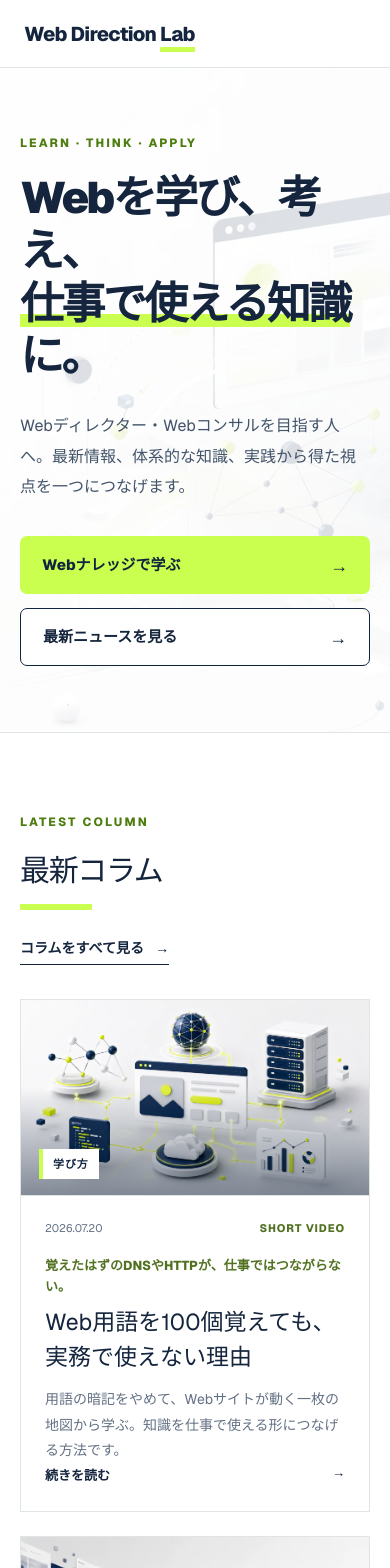
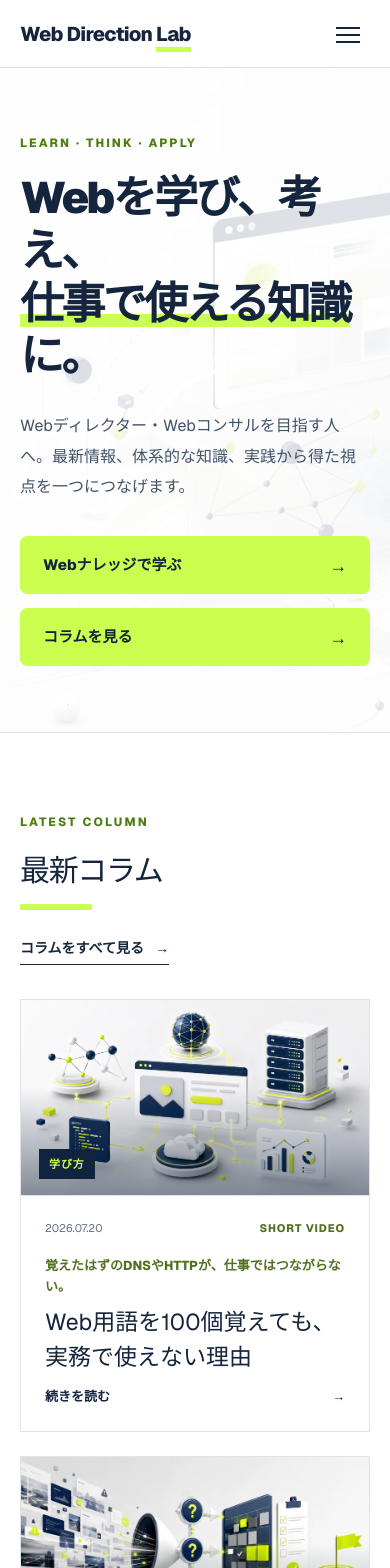
Before and after one commit to oka-wani/web-direction-lab, a Next.js app: page / in a window 390 px wide. Shown: the top 1568 px of the page. Built offline with nearby package versions, Linux system fonts and the light colour scheme.

Commit message:
Polish shared UI and mobile navigation

```diff
--- a/app/about/page.tsx
+++ b/app/about/page.tsx
@@ -17,5 +17,5 @@ const sections = [
 
 // Editorial policies are maintained on this page.
 export default function AboutPage() {
-  return <main className="about-page"><SiteHeader current="about" /><section className="about-hero"><span className="section-kicker" aria-hidden="true">ABOUT</span><h1>このサイトについて</h1><p>運営方針と、安心して情報を利用していただくための考え方をまとめています。</p></section><div className="about-layout"><aside><p>CONTENTS</p><nav>{sections.map((section)=><a href={`#${section.id}`} key={section.id}><span>{section.number}</span>{section.title}</a>)}</nav></aside><div className="about-content">{sections.map((section)=><section id={section.id} key={section.id}><header><span>{section.number}</span><h2>{section.title}</h2></header>{section.body}</section>)}</div></div><SiteFooter /></main>;
+  return <main className="about-page"><SiteHeader current="about" /><section className="about-hero"><span className="section-kicker" aria-hidden="true">ABOUT</span><h1>このサイトについて</h1><p>運営方針と、安心して情報を利用していただくための考え方をまとめています。</p><nav className="about-anchor-links" aria-label="ページ内ナビゲーション">{sections.map((section)=><a href={`#${section.id}`} key={section.id}><span>{section.number}</span>{section.title}</a>)}</nav></section><div className="about-layout"><div className="about-content">{sections.map((section)=><section id={section.id} key={section.id}><header><span>{section.number}</span><h2>{section.title}</h2></header>{section.body}</section>)}</div></div><SiteFooter /></main>;
 }
--- a/app/components/SiteChrome.tsx
+++ b/app/components/SiteChrome.tsx
@@ -1,14 +1,27 @@
+"use client";
+
+import { useState } from "react";
+
 type Current = "news" | "knowledge" | "column" | "about";
+
+const navigation = [
+  { href: "/knowledge", label: "Webナレッジ", current: "knowledge" },
+  { href: "/column", label: "コラム", current: "column" },
+  { href: "/news", label: "ニュース", current: "news" },
+  { href: "/about", label: "このサイトについて", current: "about" },
+] as const;
 
 // Shared navigation order is consistent across every public page.
 export function SiteHeader({ current }: { current?: Current }) {
+  const [menuOpen, setMenuOpen] = useState(false);
+
   return <header className="site-header">
-    <a className="logo" href="/" aria-label="Web Direction Lab トップ">Web Direction <span>Lab</span></a>
-    <nav aria-label="メインナビゲーション">
-      <a href="/knowledge" aria-current={current === "knowledge" ? "page" : undefined}>Webナレッジ</a>
-      <a href="/column" aria-current={current === "column" ? "page" : undefined}>コラム</a>
-      <a href="/news" aria-current={current === "news" ? "page" : undefined}>ニュース</a>
-      <a href="/about" aria-current={current === "about" ? "page" : undefined}>このサイトについて</a>
+    <a className="logo" href="/" aria-label="Web Direction Lab トップ" onClick={() => setMenuOpen(false)}>Web Direction <span>Lab</span></a>
+    <button className="nav-toggle" type="button" aria-controls="site-navigation" aria-expanded={menuOpen} aria-label={menuOpen ? "メニューを閉じる" : "メニューを開く"} onClick={() => setMenuOpen((open) => !open)}>
+      <span aria-hidden="true" /><span aria-hidden="true" /><span aria-hidden="true" />
+    </button>
+    <nav id="site-navigation" className={menuOpen ? "is-open" : undefined} aria-label="メインナビゲーション">
+      {navigation.map((item) => <a href={item.href} aria-current={current === item.current ? "page" : undefined} onClick={() => setMenuOpen(false)} key={item.href}>{item.label}</a>)}
     </nav>
   </header>;
 }
--- a/app/content-refresh.css
+++ b/app/content-refresh.css
@@ -283,3 +283,234 @@
     font-size: 36px;
   }
 }
+
+/* Shared UI polish: navigation, badges, actions and responsive panels */
+.nav-toggle {
+  display: none;
+  width: 44px;
+  height: 44px;
+  padding: 10px;
+  border: 0;
+  background: transparent;
+  cursor: pointer;
+}
+
+.nav-toggle span {
+  display: block;
+  width: 24px;
+  height: 2px;
+  margin: 5px auto;
+  background: var(--navy);
+  transition: transform .2s, opacity .2s;
+}
+
+.button,
+.button--primary,
+.button--secondary {
+  color: var(--navy);
+  background: var(--yellow);
+  border: 1.5px solid var(--yellow);
+}
+
+.category-badge,
+.category-label,
+.archive-visual > span,
+.archive-visual--image > span,
+.column-card-visual > span,
+.column-detail-meta span,
+.news-detail-meta span,
+.news-list-meta span {
+  color: var(--yellow);
+  background: var(--navy);
+  border-color: var(--navy);
+  border-left: 0;
+}
+
+.archive-tags {
+  column-gap: 14px;
+}
+
+.archive-tags li {
+  padding: 0;
+  color: #526174;
+  font-weight: 700;
+  background: transparent;
+  border: 0;
+}
+
+.home-column--latest .column-card-body {
+  display: flex;
+  flex-direction: column;
+  min-height: 235px;
+}
+
+.home-column--latest .column-card-body .text-link {
+  margin-top: auto;
+}
+
+.about-anchor-links {
+  display: flex;
+  flex-wrap: wrap;
+  gap: 8px 18px;
+  margin-top: 34px;
+  padding-top: 22px;
+  border-top: 1px solid var(--line);
+}
+
+.about-anchor-links a {
+  display: inline-flex;
+  gap: 7px;
+  align-items: center;
+  color: #526174;
+  font-size: 12px;
+  line-height: 1.5;
+}
+
+.about-anchor-links a:hover {
+  color: var(--navy);
+  text-decoration: underline;
+  text-underline-offset: 4px;
+}
+
+.about-anchor-links span {
+  color: #668c2c;
+  font-family: var(--font-geist-mono);
+  font-size: 10px;
+}
+
+.about-layout {
+  display: block;
+  max-width: 1000px;
+}
+
+.site-footer {
+  display: grid;
+  grid-template-areas:
+    "brand navigation"
+    "copyright copyright";
+  grid-template-columns: minmax(0, 1fr) auto;
+  gap: 34px 80px;
+  align-items: start;
+}
+
+.site-footer > div {
+  grid-area: brand;
+}
+
+.site-footer > div > p {
+  grid-column: auto;
+  max-width: 600px;
+  margin: 16px 0 0;
+}
+
+.site-footer nav {
+  grid-area: navigation;
+}
+
+.site-footer > small {
+  display: block;
+  grid-area: copyright;
+  grid-column: auto;
+  grid-row: auto;
+  padding-top: 24px;
+  border-top: 1px solid rgba(255, 255, 255, .14);
+}
+
+@media (max-width: 767px) {
+  .site-header {
+    padding-right: 20px;
+    padding-left: 20px;
+  }
+
+  .site-header .nav-toggle {
+    display: block;
+    margin-left: auto;
+  }
+
+  .site-header .nav-toggle[aria-expanded="true"] span:nth-child(1) {
+    transform: translateY(7px) rotate(45deg);
+  }
+
+  .site-header .nav-toggle[aria-expanded="true"] span:nth-child(2) {
+    opacity: 0;
+  }
+
+  .site-header .nav-toggle[aria-expanded="true"] span:nth-child(3) {
+    transform: translateY(-7px) rotate(-45deg);
+  }
+
+  .site-header nav,
+  .site-header nav.is-open {
+    position: absolute;
+    top: 100%;
+    right: 0;
+    left: 0;
+    flex-direction: column;
+    align-items: stretch;
+    gap: 0;
+    padding: 10px 20px 20px;
+    overflow: visible;
+    white-space: normal;
+    background: #fff;
+    border-bottom: 1px solid var(--line);
+    box-shadow: 0 16px 30px rgba(6, 23, 46, .12);
+  }
+
+  .site-header nav {
+    display: none;
+  }
+
+  .site-header nav.is-open {
+    display: flex;
+  }
+
+  .site-header nav a {
+    padding: 14px 2px;
+    font-size: 14px;
+    border-bottom: 1px solid var(--line);
+  }
+
+  .site-header nav a:last-child {
+    border-bottom: 0;
+  }
+
+  .article-grid,
+  .archive-grid,
+  .home-archive-grid,
+  .column-card-grid,
+  .knowledge-path-grid,
+  .news-related-knowledge > div,
+  .related-knowledge > div {
+    grid-template-columns: 1fr !important;
+  }
+
+  .home-column--latest .column-card-body {
+    min-height: 0;
+  }
+
+  .about-anchor-links {
+    flex-wrap: nowrap;
+    margin-right: -20px;
+    padding-right: 20px;
+    overflow-x: auto;
+    scrollbar-width: thin;
+  }
+
+  .about-anchor-links a {
+    flex: 0 0 auto;
+    white-space: nowrap;
+  }
+
+  .site-footer {
+    grid-template-areas:
+      "brand"
+      "navigation"
+      "copyright";
+    grid-template-columns: 1fr;
+    gap: 30px;
+  }
+
+  .site-footer nav {
+    grid-template-columns: 1fr;
+  }
+}
--- a/app/page.tsx
+++ b/app/page.tsx
@@ -8,9 +8,9 @@ import { newsItems } from "./news/news-data";
 export default function Home() {
   return <main>
     <SiteHeader />
-    <section className="home-main-hero" id="top"><div><p className="eyebrow">LEARN · THINK · APPLY</p><h1>Webを学び、考え、<br /><span>仕事で使える知識</span>に。</h1><p>Webディレクター・Webコンサルを目指す人へ。最新情報、体系的な知識、実践から得た視点を一つにつなげます。</p><div className="hero-actions"><a className="button button--primary" href="/knowledge">Webナレッジで学ぶ <b>→</b></a><a className="button button--secondary" href="/news">最新ニュースを見る <b>→</b></a></div></div></section>
+    <section className="home-main-hero" id="top"><div><p className="eyebrow">LEARN · THINK · APPLY</p><h1>Webを学び、考え、<br /><span>仕事で使える知識</span>に。</h1><p>Webディレクター・Webコンサルを目指す人へ。最新情報、体系的な知識、実践から得た視点を一つにつなげます。</p><div className="hero-actions"><a className="button button--primary" href="/knowledge">Webナレッジで学ぶ <b>→</b></a><a className="button button--secondary" href="/column">コラムを見る <b>→</b></a></div></div></section>
 
-    <section className="section home-column home-column--latest"><div className="section-heading"><div><span className="section-kicker" aria-hidden="true">LATEST COLUMN</span><h2>最新コラム</h2></div><a href="/column">コラムをすべて見る <span>→</span></a></div><div className="column-card-grid column-card-grid--home">{columnItems.slice(0, 3).map((item) => <article className="column-card" key={item.slug}><a className="column-card-visual" href={`/column/${item.slug}`} style={{ backgroundImage:`url(${item.image})` }} aria-label={`${item.title}を読む`}><span>{item.category}</span></a><div className="column-card-body"><div><time>{item.date}</time><span>SHORT VIDEO</span></div><p className="column-card-hook">{item.videoHook}</p><h3><a href={`/column/${item.slug}`}>{item.title}</a></h3><p>{item.summary}</p><a className="text-link" href={`/column/${item.slug}`}>続きを読む <span>→</span></a></div></article>)}</div></section>
+    <section className="section home-column home-column--latest"><div className="section-heading"><div><span className="section-kicker" aria-hidden="true">LATEST COLUMN</span><h2>最新コラム</h2></div><a href="/column">コラムをすべて見る <span>→</span></a></div><div className="column-card-grid column-card-grid--home">{columnItems.slice(0, 3).map((item) => <article className="column-card" key={item.slug}><a className="column-card-visual" href={`/column/${item.slug}`} style={{ backgroundImage:`url(${item.image})` }} aria-label={`${item.title}を読む`}><span>{item.category}</span></a><div className="column-card-body"><div><time>{item.date}</time><span>SHORT VIDEO</span></div><p className="column-card-hook">{item.videoHook}</p><h3><a href={`/column/${item.slug}`}>{item.title}</a></h3><a className="text-link" href={`/column/${item.slug}`}>続きを読む <span>→</span></a></div></article>)}</div></section>
 
     <section className="section home-knowledge-section" id="knowledge"><div className="section-heading"><div><span className="section-kicker" aria-hidden="true">KNOWLEDGE</span><h2>ナレッジ</h2></div><a href="/knowledge#articles">ナレッジをすべて見る <span>→</span></a></div><HomeKnowledgeTabs /></section>
 
```
